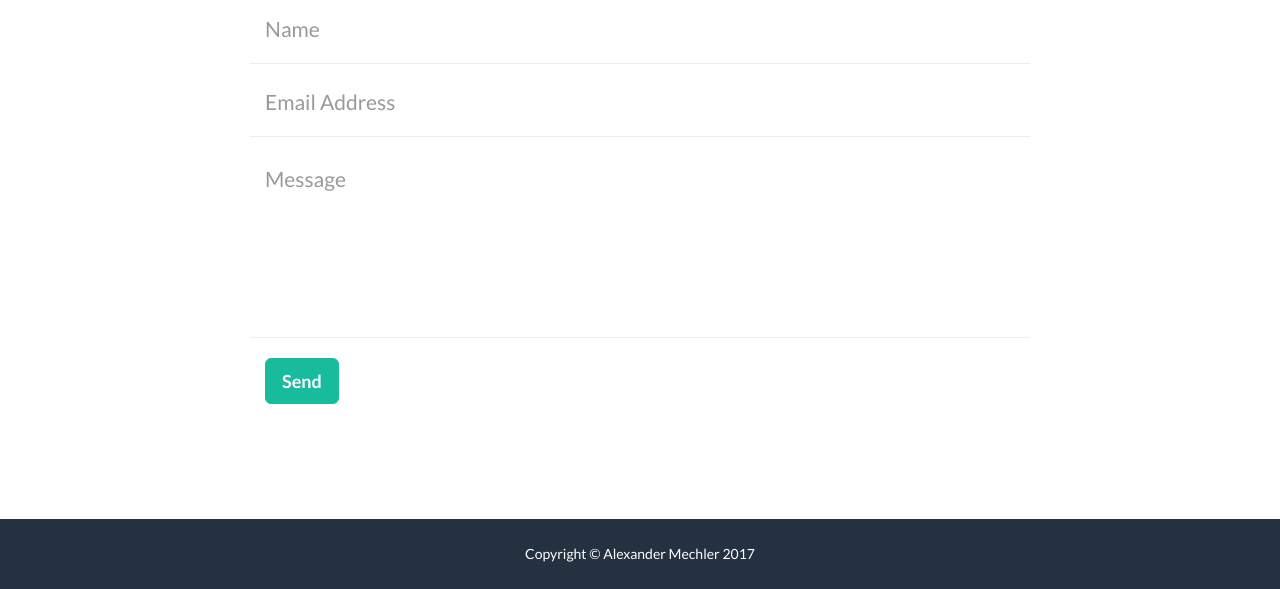
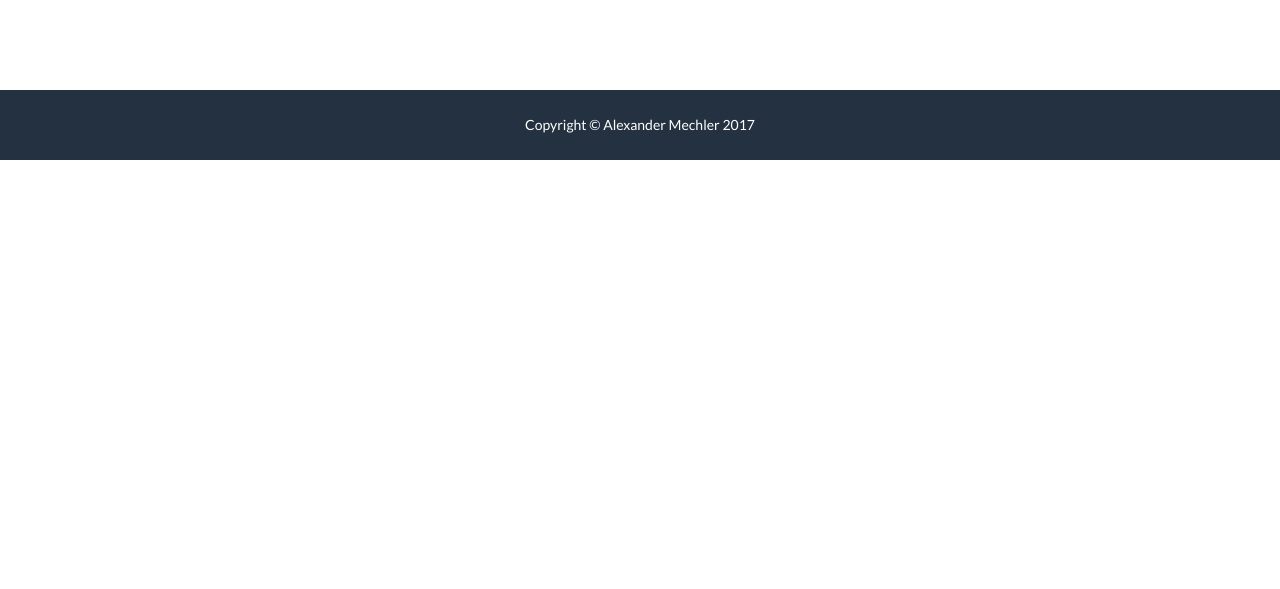
Before and after one commit to alex-mechler/alex-mechler.github.io, a website: page index.html in a window 1280 px wide. Shown: the part 2139-2728 px from the top of the page. After the commit the page ends 2299 px from the top, so only its background shows below. Drawn offline with nearby package versions, Linux system fonts and the light colour scheme; files whose address does not match are found by name.

Commit message:
Removed excess form

```diff
--- a/index.html
+++ b/index.html
@@ -162,42 +162,6 @@
                     </div>
                 </div>
             </div>
-            <div class="row">
-                <div class="col-lg-8 col-lg-offset-2">
-                    <!-- To configure the contact form email address, go to mail/contact_me.php and update the email address in the PHP file on line 19. -->
-                    <!-- The form should work on most web servers, but if the form is not working you may need to configure your web server differently. -->
-                    <form name="sentMessage" id="contactForm" novalidate>
-                        <div class="row control-group">
-                            <div class="form-group col-xs-12 floating-label-form-group controls">
-                                <label>Name</label>
-                                <input type="text" class="form-control" placeholder="Name" id="name" required data-validation-required-message="Please enter your name.">
-                                <p class="help-block text-danger"></p>
-                            </div>
-                        </div>
-                        <div class="row control-group">
-                            <div class="form-group col-xs-12 floating-label-form-group controls">
-                                <label>Email Address</label>
-                                <input type="email" class="form-control" placeholder="Email Address" id="email" required data-validation-required-message="Please enter your email address.">
-                                <p class="help-block text-danger"></p>
-                            </div>
-                        </div>
-                        <div class="row control-group">
-                            <div class="form-group col-xs-12 floating-label-form-group controls">
-                                <label>Message</label>
-                                <textarea rows="5" class="form-control" placeholder="Message" id="message" required data-validation-required-message="Please enter a message."></textarea>
-                                <p class="help-block text-danger"></p>
-                            </div>
-                        </div>
-                        <br>
-                        <div id="success"></div>
-                        <div class="row">
-                            <div class="form-group col-xs-12">
-                                <button type="submit" class="btn btn-success btn-lg">Send</button>
-                            </div>
-                        </div>
-                    </form>
-                </div>
-            </div>
         </div>
     </section>
 
```
